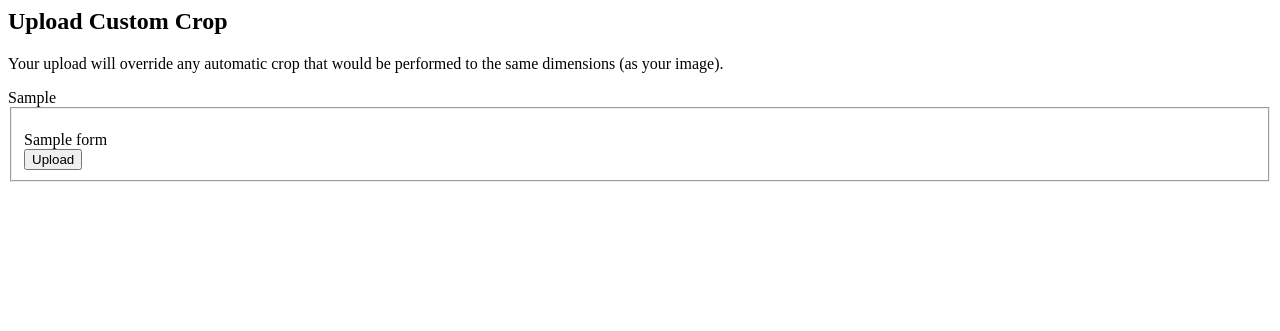
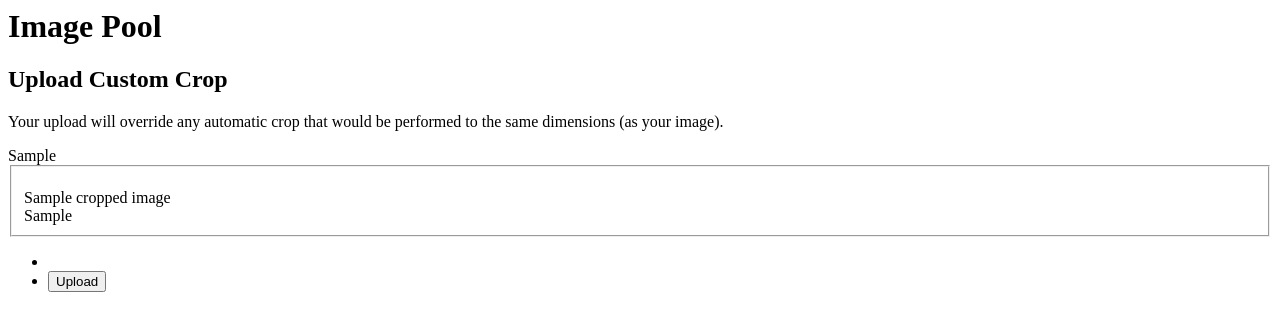
Before and after one commit to HollerLondon/sfImagePoolPlugin, a PHP site: template modules/sfImagePoolAdmin/templates/uploadCropSuccess.php in a window 1280 px wide. Shown: the top 331 px of the page. Run offline with PHP 8.4, Linux system fonts and the light colour scheme; the template is opened without the code that fills it: most values are stand-ins (such as "Sample title", 1, 10 or a date in 2020); data that the repository does not hold is empty; some libraries are stand-ins or nearby versions.

Commit message:
Styling upload crop page as per other admin pages

```diff
--- a/modules/sfImagePoolAdmin/templates/uploadCropSuccess.php
+++ b/modules/sfImagePoolAdmin/templates/uploadCropSuccess.php
@@ -1,4 +1,9 @@
 <?php use_helper('ImagePool') ?>
+
+<div id="sf_admin_container">
+  <h1>Image Pool</h1>
+
+  <div id="sf_admin_content">
 
     <h2>Upload Custom Crop</h2>
     <p>Your upload will override any automatic crop that would be performed to the same dimensions (as your image).</p>
@@ -7,13 +12,29 @@
       <?php echo $form->renderFormTag(url_for('sf_image_pool_upload_crop', $image)) ?>
         <fieldset>
           <p><?php echo pool_image_tag($image, '200', 'scale', array('class' => 'image-preview')) ?></p>
-        <table>
-          <?php echo $form ?>
-        </table>
+
+          <div class="sf_admin_form_row sf_admin_text sf_admin_form_field_cropped_image<?php if ($form['cropped_image']->hasError()) echo ' errors'; ?>">
+            <?php echo $form['cropped_image']->renderError(); ?>
+
             <div>
-            <input type="submit" value="Upload" />
-            <br />
-            <?php echo link_to('Cancel', 'sfImagePoolAdmin/index') ?>
+              <label for="modules_youtube_id"><?php echo $form['cropped_image']->renderLabel(); ?></label>
+              <div class="content">
+                <?php echo $form['cropped_image']->render(); ?>
               </div>
+          	</div>
+          </div>
+
+          <?php echo $form->renderHiddenFields(); ?>
         </fieldset>
+
+        <ul class="sf_admin_actions">
+          <li class="sf_admin_action_delete"><?php echo link_to('Cancel', 'sfImagePoolAdmin/index') ?></li>
+          <li class="sf_admin_action_save"><input type="submit" value="Upload"></li>
+        </ul>
       </form>
+
+    </div>
+
+  </div>
+
+</div>
```
Lines whose indentation alone changed are shown as unchanged.
